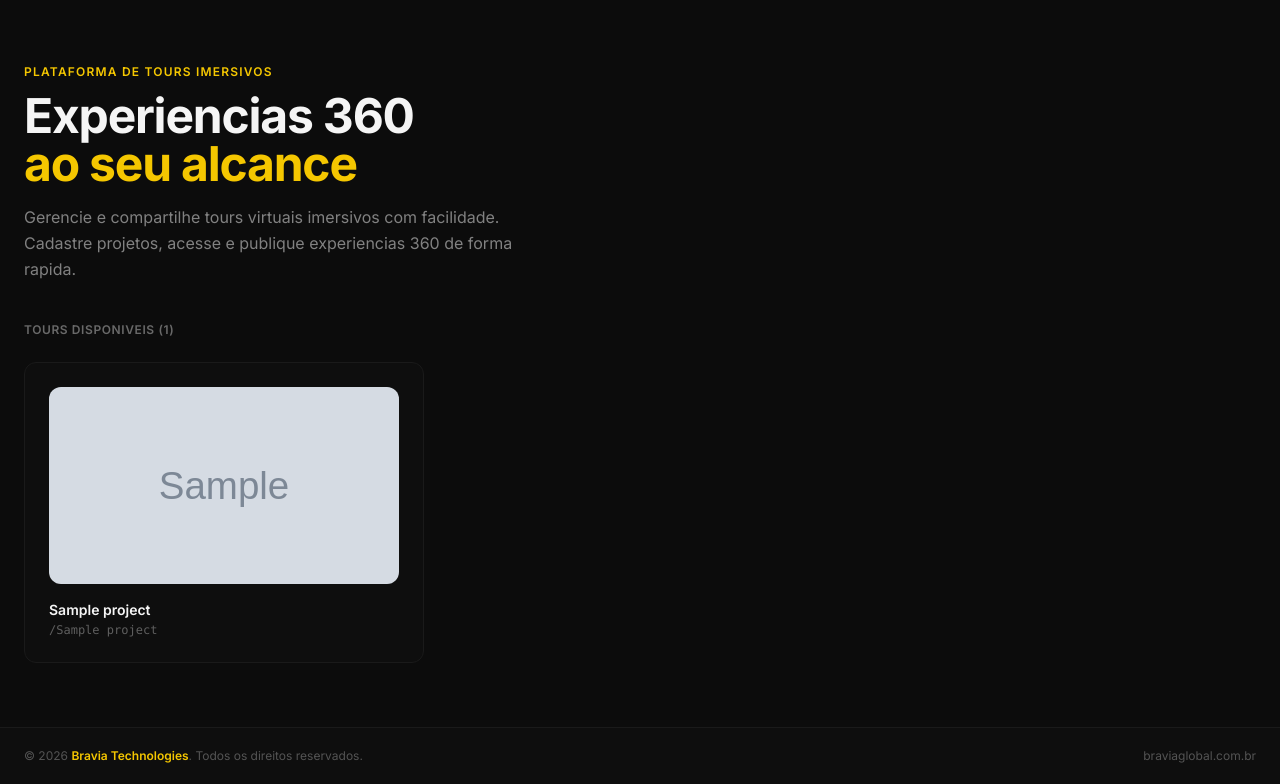
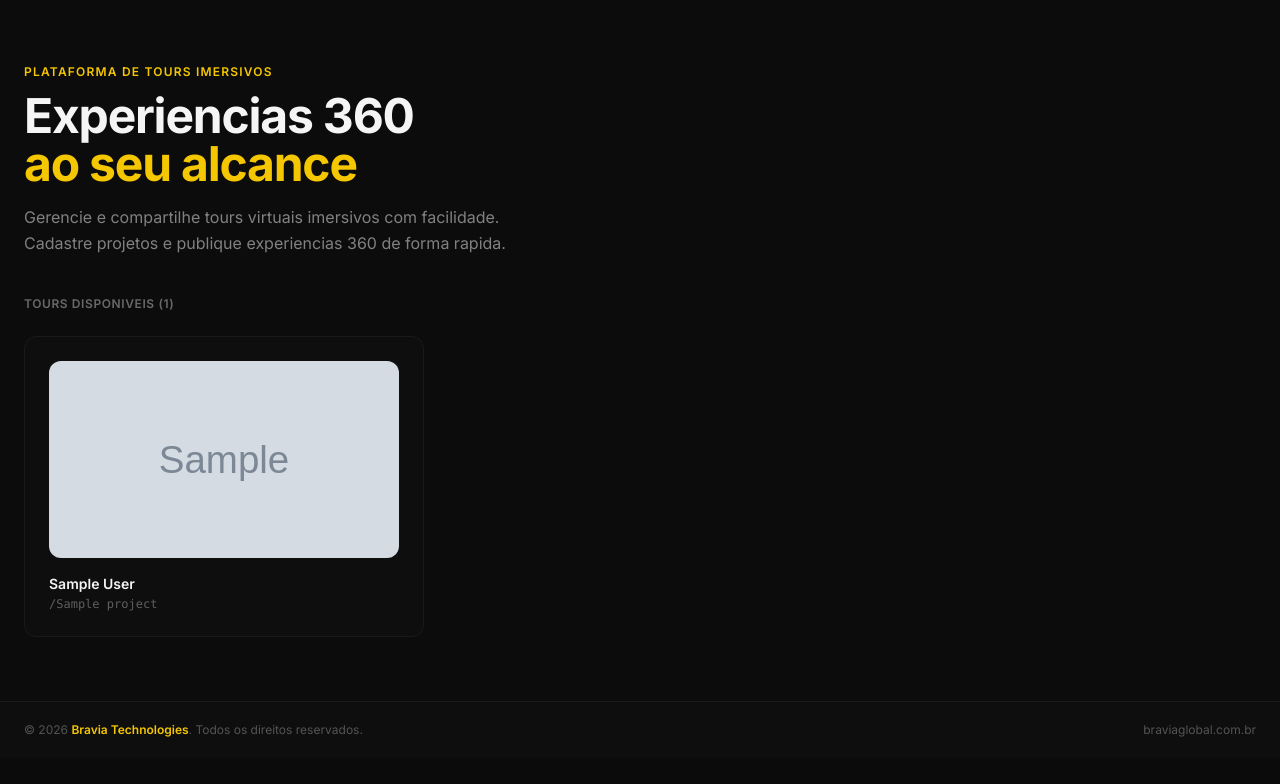
Before and after one commit to rafaeljoia/flask-tour360, a Flask app: template templates/home.html in a window 1280 px wide. Shown: the part 69-853 px from the top of the page. After the commit the page ends 806 px from the top, so only its background shows below. Run offline with Flask 3, Linux system fonts and the light colour scheme; the template is opened without the code that fills it: most values are stand-ins (such as "Sample title", 1, 10 or a date in 2020); grey boxes marked "Sample" are stand-in pictures; some libraries are stand-ins or nearby versions.

Commit message:
feat: use display_name in cards, link to share page

```diff
--- a/templates/home.html
+++ b/templates/home.html
@@ -24,28 +24,32 @@
     </style>
   </head>
   <body class="min-h-screen flex flex-col">
-    <header class="border-b sticky top-0 z-50 backdrop-blur-sm" style="border-color:#1a1a1a; background: rgba(12,12,12,0.85);">
+    <header class="border-b sticky top-0 z-50 backdrop-blur-sm" style="border-color:#1a1a1a; background:rgba(12,12,12,0.85);">
       <div class="max-w-7xl mx-auto px-6 py-4 flex items-center justify-between">
         <span class="text-2xl font-bold tracking-tight">
           <span style="color:#F5C700">Bravia</span>
-          <span style="color: rgba(245,245,245,0.9)"> 360</span>
+          <span style="color:rgba(245,245,245,0.9)"> 360</span>
         </span>
         <div class="flex items-center gap-3">
           {% if current_user %}
-            <div class="flex items-center gap-2 rounded-lg px-3 py-1.5" style="background:#131313; border:1px solid #222;">
-              <div class="w-2 h-2 rounded-full" style="background:{% if current_role == 'admin' %}#F5C700{% else %}#22c55e{% endif %};"></div>
+            <div class="flex items-center gap-2 rounded-lg px-3 py-1.5" style="background:#131313;border:1px solid #222;">
+              <div class="w-2 h-2 rounded-full" style="background:{% if current_role=='admin'%}#F5C700{% else %}#22c55e{% endif %};"></div>
               <span class="text-xs font-medium">{{ current_user }}</span>
-              {% if current_role == 'admin' %}
-                <span class="text-xs px-1.5 py-0.5 rounded font-semibold" style="background:rgba(245,199,0,0.15); color:#F5C700">admin</span>
+              {% if current_role=='admin' %}
+                <span class="text-xs px-1.5 py-0.5 rounded font-semibold" style="background:rgba(245,199,0,0.15);color:#F5C700">admin</span>
               {% endif %}
             </div>
             <form action="/logout" method="POST" class="m-0">
-              <button type="submit" class="text-xs px-3 py-2 rounded-lg" style="color:rgba(245,245,245,0.5);" onmouseover="this.style.color='#F5F5F5'" onmouseout="this.style.color='rgba(245,245,245,0.5)'">Sair</button>
+              <button type="submit" class="text-xs px-3 py-2 rounded-lg" style="color:rgba(245,245,245,0.5);"
+                      onmouseover="this.style.color='#F5F5F5'" onmouseout="this.style.color='rgba(245,245,245,0.5)'">Sair</button>
             </form>
           {% else %}
-            <a href="/login" class="text-sm px-3 py-2 rounded-lg" style="color:rgba(245,245,245,0.5);" onmouseover="this.style.color='#F5F5F5'" onmouseout="this.style.color='rgba(245,245,245,0.5)'">Entrar</a>
+            <a href="/login" class="text-sm px-3 py-2 rounded-lg" style="color:rgba(245,245,245,0.5);"
+               onmouseover="this.style.color='#F5F5F5'" onmouseout="this.style.color='rgba(245,245,245,0.5)'">Entrar</a>
           {% endif %}
-          <a href="{% if current_user %}/register{% else %}/login{% endif %}" class="text-sm font-semibold px-4 py-2 rounded-md" style="background:#F5C700; color:#0C0C0C;" onmouseover="this.style.opacity='0.9'" onmouseout="this.style.opacity='1'">+ Novo Tour</a>
+          <a href="{% if current_user %}/register{% else %}/login{% endif %}"
+             class="text-sm font-semibold px-4 py-2 rounded-md" style="background:#F5C700;color:#0C0C0C;"
+             onmouseover="this.style.opacity='0.9'" onmouseout="this.style.opacity='1'">+ Novo Tour</a>
         </div>
       </div>
     </header>
@@ -53,35 +57,35 @@
     <section class="max-w-7xl mx-auto px-6 pt-16 pb-10 w-full fade-up">
       <p class="text-xs font-semibold tracking-widest uppercase mb-3" style="color:#F5C700">Plataforma de Tours Imersivos</p>
       <h1 class="text-4xl md:text-5xl font-bold tracking-tight mb-4 leading-tight">
-        Experiencias 360<br />
-        <span style="color:#F5C700">ao seu alcance</span>
+        Experiencias 360<br /><span style="color:#F5C700">ao seu alcance</span>
       </h1>
       <p class="text-base max-w-lg leading-relaxed" style="color:rgba(245,245,245,0.5)">
         Gerencie e compartilhe tours virtuais imersivos com facilidade.
-        Cadastre projetos, acesse e publique experiencias 360 de forma rapida.
+        Cadastre projetos e publique experiencias 360 de forma rapida.
       </p>
     </section>
 
     <main class="flex-1 max-w-7xl mx-auto px-6 pb-16 w-full">
       {% if projects %}
         <div class="flex items-center justify-between mb-6">
-          <h2 class="text-xs font-semibold uppercase tracking-wider" style="color:rgba(245,245,245,0.4)">Tours disponiveis ({{ projects|length }})</h2>
+          <h2 class="text-xs font-semibold uppercase tracking-wider" style="color:rgba(245,245,245,0.4)">
+            Tours disponiveis ({{ projects|length }})
+          </h2>
         </div>
-        <ul class="grid grid-cols-1 sm:grid-cols-2 lg:grid-cols-3 gap-4" style="list-style:none; padding:0; margin:0;">
+        <ul class="grid grid-cols-1 sm:grid-cols-2 lg:grid-cols-3 gap-4" style="list-style:none;padding:0;margin:0;">
           {% for project in projects %}
           <li>
-            <div class="card border rounded-xl p-6 relative" style="border-color:#1a1a1a; background:#0e0e0e;">
-              <a href="/{{ project.name }}/" target="_blank" rel="noopener noreferrer">
-                <div class="w-full rounded-xl mb-4 overflow-hidden relative" style="aspect-ratio:16/9; background:#131313;">
+            <div class="card border rounded-xl p-6 relative" style="border-color:#1a1a1a;background:#0e0e0e;">
+              <!-- Card thumbnail links to share page -->
+              <a href="/{{ project.name }}">
+                <div class="w-full rounded-xl mb-4 overflow-hidden relative" style="aspect-ratio:16/9;background:#131313;">
                   {% if project.thumbnail %}
-                    <img
-                      class="thumb-img w-full h-full object-cover"
-                      src="/{{ project.name }}/{{ project.thumbnail }}"
-                      alt="{{ project.name }}"
-                      onerror="this.parentElement.innerHTML='<div class='w-full h-full flex items-center justify-center'><div style='width:56px;height:56px;border-radius:50%;border:2px solid rgba(245,199,0,0.3);display:flex;align-items:center;justify-content:center;'><svg width='28' height='28' viewBox='0 0 24 24' fill='none' stroke='rgba(245,245,245,0.4)' stroke-width='1.5'><circle cx='12' cy='12' r='10'/><path d='M2 12h20M12 2a15.3 15.3 0 0 1 4 10 15.3 15.3 0 0 1-4 10 15.3 15.3 0 0 1-4-10 15.3 15.3 0 0 1 4-10z'/></svg></div></div>'"
-                    />
-                    <div class="thumb-overlay absolute inset-0 flex items-center justify-center" style="background: rgba(0,0,0,0.3);">
-                      <div style="background:rgba(0,0,0,0.5);backdrop-filter:blur(4px);border-radius:50%;padding:12px;border:1px solid rgba(255,255,255,0.2);">
+                    <img class="thumb-img w-full h-full object-cover"
+                         src="/{{ project.name }}/{{ project.thumbnail }}"
+                         alt="{{ project.display_name }}"
+                         onerror="this.parentElement.innerHTML='<div class=\'w-full h-full flex items-center justify-center\'><div style=\'width:56px;height:56px;border-radius:50%;border:2px solid rgba(245,199,0,0.3);display:flex;align-items:center;justify-content:center;\'><svg width=\'28\' height=\'28\' viewBox=\'0 0 24 24\' fill=\'none\' stroke=\'rgba(245,245,245,0.4)\' stroke-width=\'1.5\'><circle cx=\'12\' cy=\'12\' r=\'10\'/><path d=\'M2 12h20M12 2a15.3 15.3 0 0 1 4 10 15.3 15.3 0 0 1-4 10 15.3 15.3 0 0 1-4-10 15.3 15.3 0 0 1 4-10z\'/></svg></div></div>'" />
+                    <div class="thumb-overlay absolute inset-0 flex items-center justify-center" style="background:rgba(0,0,0,0.25);">
+                      <div style="background:rgba(0,0,0,0.55);backdrop-filter:blur(4px);border-radius:50%;padding:12px;border:1px solid rgba(255,255,255,0.2);">
                         <svg width="22" height="22" viewBox="0 0 24 24" fill="none" stroke="white" stroke-width="1.5">
                           <circle cx="12" cy="12" r="10"/><path d="M2 12h20M12 2a15.3 15.3 0 0 1 4 10 15.3 15.3 0 0 1-4 10 15.3 15.3 0 0 1-4-10 15.3 15.3 0 0 1 4-10z"/>
                         </svg>
@@ -101,24 +105,31 @@
 
               <div class="flex items-start justify-between gap-2">
                 <div class="min-w-0 flex-1">
-                  <h3 class="font-semibold text-sm truncate" style="color:#F5F5F5">{{ project.name }}</h3>
+                  <h3 class="font-semibold text-sm truncate" style="color:#F5F5F5">{{ project.display_name }}</h3>
                   <p class="text-xs mt-0.5 font-mono truncate" style="color:rgba(245,245,245,0.35)">/{{ project.name }}</p>
                 </div>
-                {% if current_role == 'admin' %}
+                {% if current_role=='admin' %}
                 <div class="admin-actions flex items-center gap-1 flex-shrink-0">
-                  <form action="/admin/rename/{{ project.name }}" method="POST" class="m-0" onsubmit="return promptRename(this, '{{ project.name }}')">
+                  <form action="/admin/rename/{{ project.name }}" method="POST" class="m-0"
+                        onsubmit="return promptRename(this,'{{ project.name }}')">
                     <input type="hidden" name="new_name" id="rename-{{ project.name }}" value="{{ project.name }}" />
-                    <button type="submit" title="Renomear" class="p-1.5 rounded-md" style="color:rgba(245,245,245,0.4);" onmouseover="this.style.color='#F5C700';this.style.background='rgba(245,199,0,0.1)'" onmouseout="this.style.color='rgba(245,245,245,0.4)';this.style.background='transparent'">
+                    <button type="submit" title="Renomear" class="p-1.5 rounded-md" style="color:rgba(245,245,245,0.4);"
+                            onmouseover="this.style.color='#F5C700';this.style.background='rgba(245,199,0,0.1)'"
+                            onmouseout="this.style.color='rgba(245,245,245,0.4)';this.style.background='transparent'">
                       <svg width="14" height="14" viewBox="0 0 24 24" fill="none" stroke="currentColor" stroke-width="2">
                         <path d="M11 4H4a2 2 0 0 0-2 2v14a2 2 0 0 0 2 2h14a2 2 0 0 0 2-2v-7"/>
                         <path d="M18.5 2.5a2.121 2.121 0 0 1 3 3L12 15l-4 1 1-4 9.5-9.5z"/>
                       </svg>
                     </button>
                   </form>
-                  <form action="/admin/delete/{{ project.name }}" method="POST" class="m-0" onsubmit="return confirm('Excluir tour {{ project.name }}?')">
-                    <button type="submit" title="Excluir" class="p-1.5 rounded-md" style="color:rgba(245,245,245,0.4);" onmouseover="this.style.color='#ef4444';this.style.background='rgba(239,68,68,0.1)'" onmouseout="this.style.color='rgba(245,245,245,0.4)';this.style.background='transparent'">
+                  <form action="/admin/delete/{{ project.name }}" method="POST" class="m-0"
+                        onsubmit="return confirm('Excluir {{ project.display_name }}?')">
+                    <button type="submit" title="Excluir" class="p-1.5 rounded-md" style="color:rgba(245,245,245,0.4);"
+                            onmouseover="this.style.color='#ef4444';this.style.background='rgba(239,68,68,0.1)'"
+                            onmouseout="this.style.color='rgba(245,245,245,0.4)';this.style.background='transparent'">
                       <svg width="14" height="14" viewBox="0 0 24 24" fill="none" stroke="currentColor" stroke-width="2">
-                        <polyline points="3 6 5 6 21 6"/><path d="M19 6l-1 14H6L5 6"/><path d="M10 11v6M14 11v6"/><path d="M9 6V4h6v2"/>
+                        <polyline points="3 6 5 6 21 6"/><path d="M19 6l-1 14H6L5 6"/>
+                        <path d="M10 11v6M14 11v6"/><path d="M9 6V4h6v2"/>
                       </svg>
                     </button>
                   </form>
@@ -137,15 +148,21 @@
             </svg>
           </div>
           <p class="text-sm mb-4" style="color:rgba(245,245,245,0.4)">Nenhum tour cadastrado ainda.</p>
-          <a href="{% if current_user %}/register{% else %}/login{% endif %}" class="inline-block text-sm font-semibold px-5 py-2 rounded-md" style="background:#F5C700; color:#0C0C0C;">Cadastrar primeiro tour</a>
+          <a href="{% if current_user %}/register{% else %}/login{% endif %}"
+             class="inline-block text-sm font-semibold px-5 py-2 rounded-md" style="background:#F5C700;color:#0C0C0C;">
+            Cadastrar primeiro tour
+          </a>
         </div>
       {% endif %}
     </main>
 
-    <footer class="border-t" style="border-color:#1a1a1a; background:#0e0e0e;">
+    <footer class="border-t" style="border-color:#1a1a1a;background:#0e0e0e;">
       <div class="max-w-7xl mx-auto px-6 py-5 flex flex-col sm:flex-row items-center justify-between gap-2">
-        <p class="text-xs" style="color:rgba(245,245,245,0.3)">&copy; 2026 <span style="color:#F5C700;font-weight:600">Bravia Technologies</span>. Todos os direitos reservados.</p>
-        <a href="https://www.braviaglobal.com.br" target="_blank" rel="noopener noreferrer" class="text-xs" style="color:rgba(245,245,245,0.3);" onmouseover="this.style.color='#F5C700'" onmouseout="this.style.color='rgba(245,245,245,0.3)'">braviaglobal.com.br</a>
+        <p class="text-xs" style="color:rgba(245,245,245,0.3)">&copy; 2026
+          <span style="color:#F5C700;font-weight:600">Bravia Technologies</span>. Todos os direitos reservados.</p>
+        <a href="https://www.braviaglobal.com.br" target="_blank" rel="noopener noreferrer"
+           class="text-xs" style="color:rgba(245,245,245,0.3);"
+           onmouseover="this.style.color='#F5C700'" onmouseout="this.style.color='rgba(245,245,245,0.3)'">braviaglobal.com.br</a>
       </div>
     </footer>
 
@@ -153,7 +170,10 @@
       function promptRename(form, currentName) {
         const newName = prompt('Novo nome para o tour (slug):', currentName);
         if (!newName || newName === currentName) return false;
-        if (!/^[a-z0-9_-]+$/.test(newName)) { alert('Use apenas letras minusculas, numeros, hifens e underscores.'); return false; }
+        if (!/^[a-z0-9_-]+$/.test(newName)) {
+          alert('Use apenas letras minusculas, numeros, hifens e underscores.');
+          return false;
+        }
         document.getElementById('rename-' + currentName).value = newName;
         return true;
       }
```
